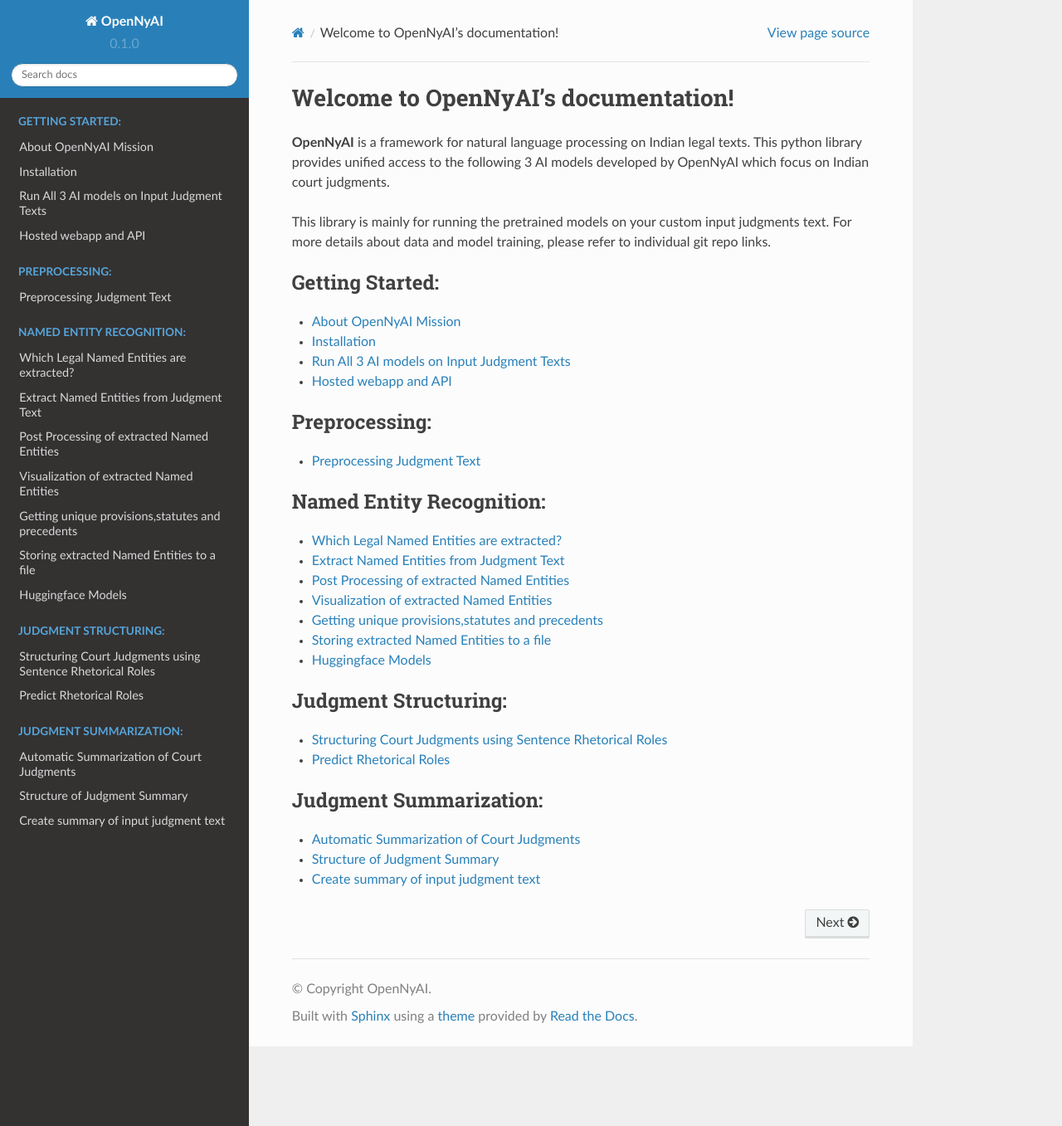
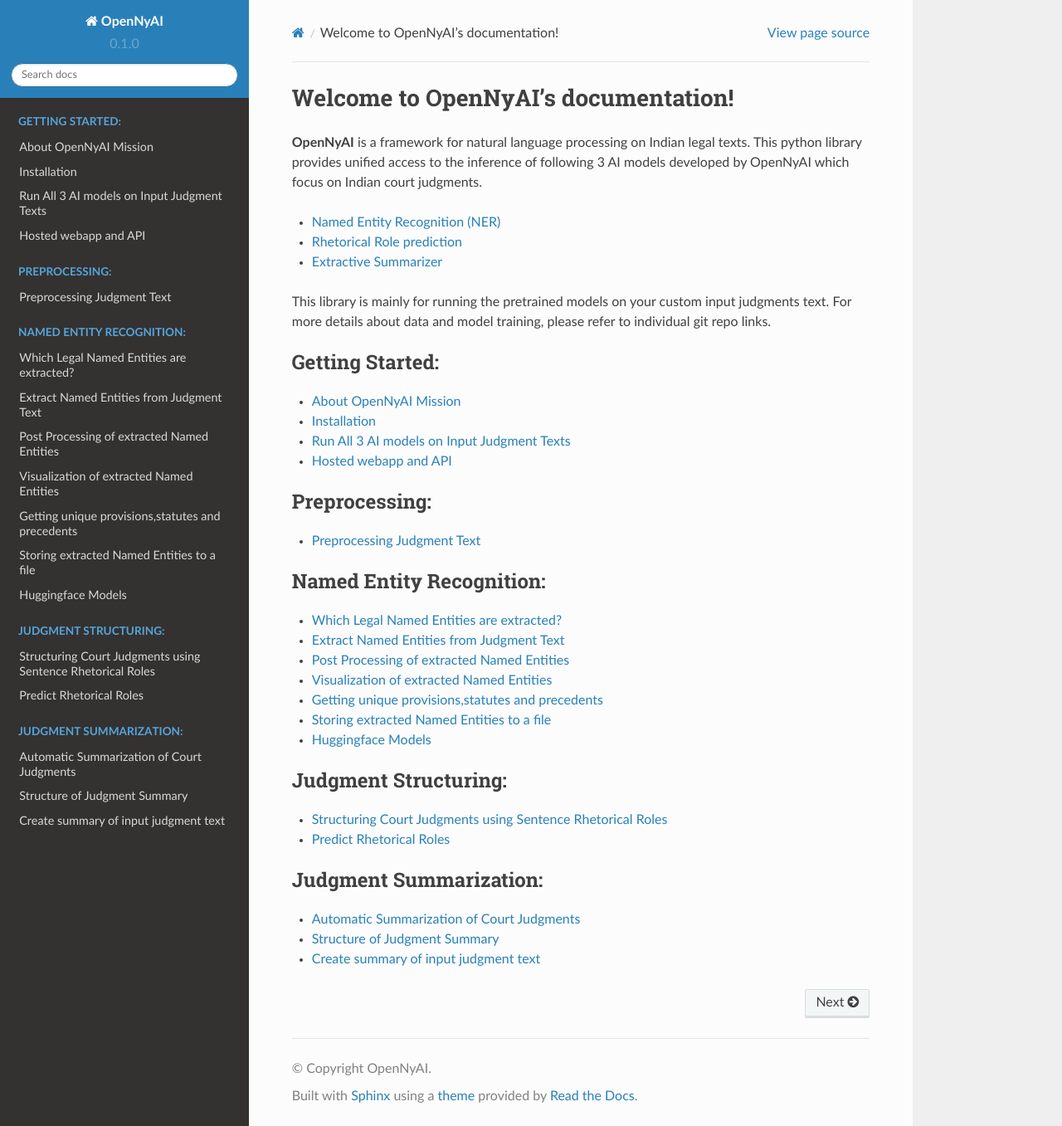
Before and after one commit to OpenNyAI/Opennyai, a Sphinx documentation site: the page built from docs/source/index.rst, in a window 1280 px wide and 1357 px high. Shown: the whole window at 83% size. Built offline with Sphinx 7.4.7 and the Read the Docs theme 2.0.0, drawn with Linux system fonts in a browser that asks for light colours.

Commit message:
updated readme and docs

```diff
--- a/docs/source/index.rst
+++ b/docs/source/index.rst
@@ -1,7 +1,11 @@
 Welcome to OpenNyAI's documentation!
 ===================================
 
-**OpenNyAI** is a framework for natural language processing on Indian legal texts. This python library provides unified access to the following 3 AI models developed by OpenNyAI which focus on Indian court judgments.
+**OpenNyAI** is a framework for natural language processing on Indian legal texts. This python library provides unified access to the inference of following 3 AI models developed by OpenNyAI which focus on Indian court judgments.
+
+* `Named Entity Recognition (NER) <https://github.com/Legal-NLP-EkStep/legal_NER>`_
+* `Rhetorical Role prediction <https://github.com/Legal-NLP-EkStep/rhetorical-role-baseline>`_
+* `Extractive Summarizer <https://github.com/Legal-NLP-EkStep/judgment_extractive_summarizer>`_
 
 This library is mainly for running the pretrained models on your custom input judgments text. For more details about data and model training, please refer to individual git repo links.
 
```
